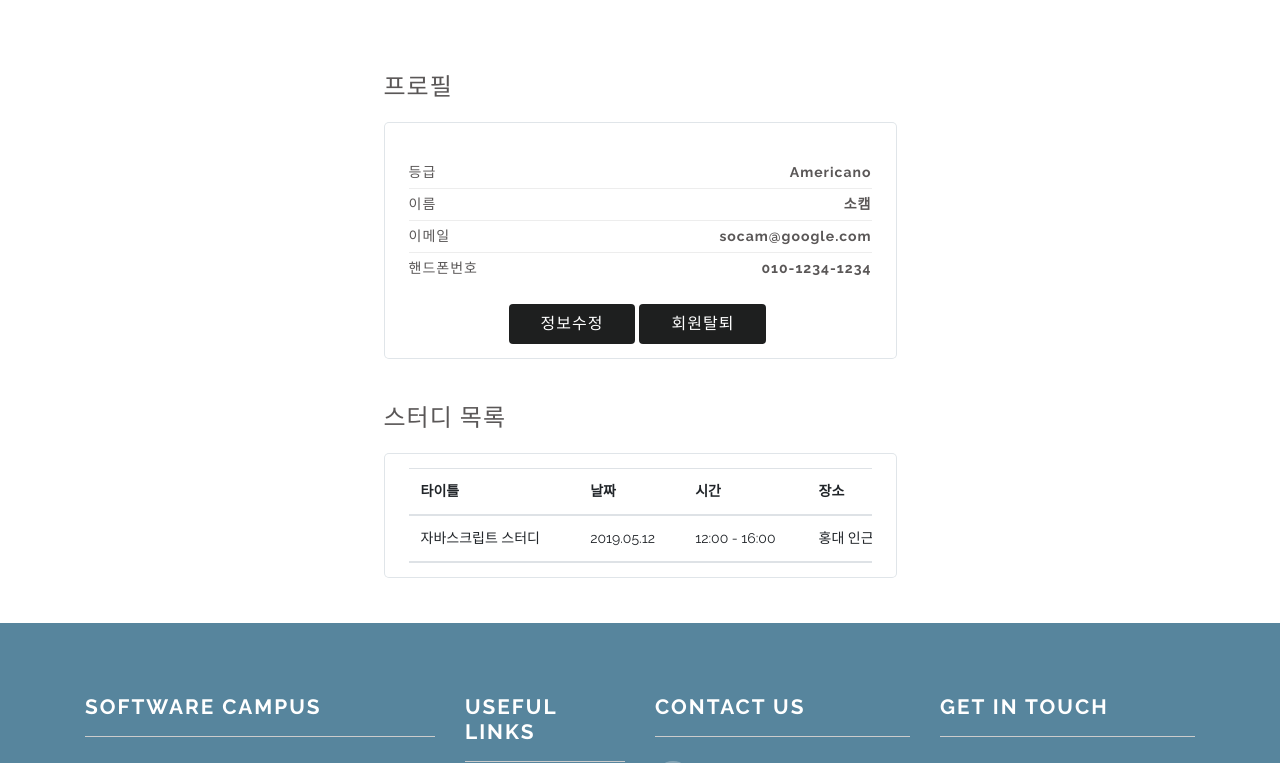
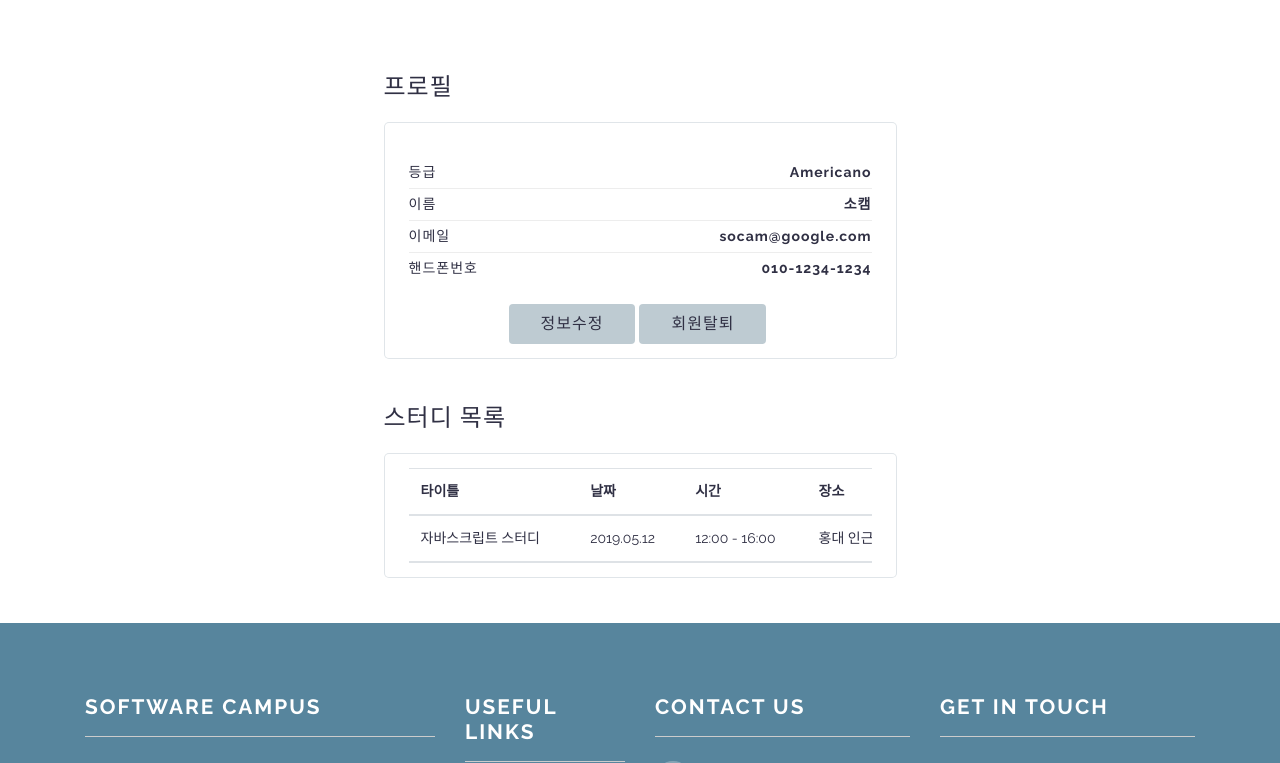
Before and after one commit to lqqokim/socam-prj, a plain HTML site: page my_info.html in a window 1280 px wide. Shown: the part 503-1266 px from the top of the page. Drawn offline with Linux system fonts and the light colour scheme.

Commit message:
feat(mypage) : 마이페이지 레이아웃 구성

```diff
--- a/css/style.css
+++ b/css/style.css
@@ -181,7 +181,8 @@ a.nav-link:hover {
 }
 
 .login button.btn.btn-primary.submit {
-    background: #1e1f1f;
+	background: #BECBD2;
+	color: #303044;
     padding: 0.5em 2em;
     letter-spacing: 1px;
 	border: none;
@@ -189,7 +190,9 @@ a.nav-link:hover {
 }
 
 .login button.btn.btn-primary.submit:hover {
-    background: #303044;
+	background: #303044;
+	color: #E5D4BA;
+	font-size: 20px!important;
 }
 
 .login a {
@@ -198,7 +201,7 @@ a.nav-link:hover {
 
 .login label {
     font-weight: 400;
-    color: #5a5757;
+    color: #303044;
     font-size: 1em;
     letter-spacing: 1px;
 }
@@ -579,7 +582,7 @@ p.para{
 p.para:after {
     position: absolute;
     content: '';
-    background: #bbb;
+    background: #BECBD2;
     width: 10%;
     height: 3px;
     left: 45%;
--- a/css/style6.css
+++ b/css/style6.css
@@ -218,7 +218,7 @@ button#trigger-overlay {
 	border-bottom: 1px solid #ededed;
 	padding: 5px 0;
 	font-weight: 400;
-    color: #5a5757;
+    color: #303044;
     font-size: 14px;
 	letter-spacing: 1px;
 }
@@ -227,7 +227,7 @@ button#trigger-overlay {
 
 	padding: 5px 0;
 	font-weight: 400;
-    color: #5a5757;
+    color: #303044;
     font-size: 14px;
 	letter-spacing: 1px;
 }
@@ -264,15 +264,21 @@ button#trigger-overlay {
 
 .mypageoverflow{
 	overflow-x:auto;
+	color: #303044;
 }
 
 .mypageoverflow::-webkit-scrollbar {
 	-webkit-apperence:none;
 	width: 4px;
+	color: #303044;
 }
 
 .mypageoverflow::-webkit-scrollbar-thumb {
 	border-radius:8px;
 	border: 5px solid white;
-	background-color: rgba(0,0,0,.5);
+	background-color: #BECBD2;
 }
+
+.mypageoverflow::-webkit-scrollbar-thumb:hover {
+	background-color: #303044;
+}
```
